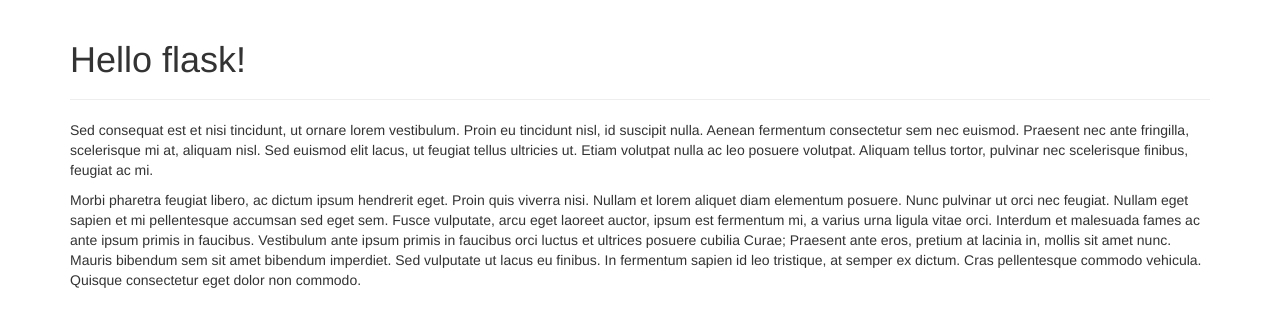
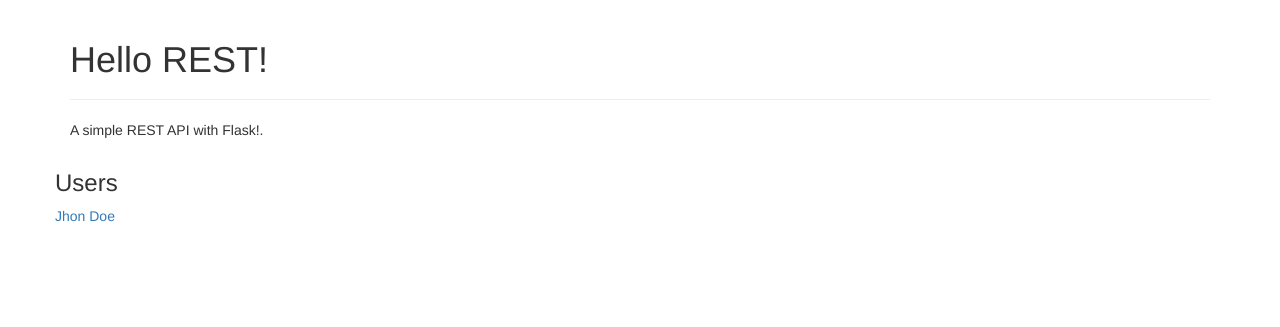
Before and after one commit to hexacta/hx-docker-circle, a Flask app: page / in a window 1280 px wide. Shown: the top 327 px of the page. Run offline with Flask 2, Linux system fonts and the light colour scheme; some libraries are stand-ins or nearby versions.

Commit message:
add json response

```diff
--- a/app/hello/__init__.py
+++ b/app/hello/__init__.py
@@ -1,5 +1,6 @@
 from flask import render_template
 from flask import Flask
+from flask import jsonify
 
 app = Flask(__name__)
 
@@ -7,9 +8,14 @@ app = Flask(__name__)
 def hello():
     return render_template('hello.html')
 
-@app.route('/test')
-def test():
-    return 'this is a test'
+@app.route('/v1/user/<int:user_id>')
+def user(user_id):
+    return jsonify({
+        'id': user_id,
+        'name': 'Jhon Doe',
+        'email': 'jhon.doe@nowhere.com',
+        'last_login': '2017-01-01 12:00:00'
+    })
 
 if __name__ == '__main__':
     app.run(host='0.0.0.0')
--- a/app/hello/templates/hello.html
+++ b/app/hello/templates/hello.html
@@ -10,10 +10,13 @@
 <body>
   <div class="container">
     <div class="page-header">
-      <h1>Hello flask!</h1>
+      <h1>Hello REST!</h1>
     </div>
-    <p>Sed consequat est et nisi tincidunt, ut ornare lorem vestibulum. Proin eu tincidunt nisl, id suscipit nulla. Aenean fermentum consectetur sem nec euismod. Praesent nec ante fringilla, scelerisque mi at, aliquam nisl. Sed euismod elit lacus, ut feugiat tellus ultricies ut. Etiam volutpat nulla ac leo posuere volutpat. Aliquam tellus tortor, pulvinar nec scelerisque finibus, feugiat ac mi.</p>
-    <p>Morbi pharetra feugiat libero, ac dictum ipsum hendrerit eget. Proin quis viverra nisi. Nullam et lorem aliquet diam elementum posuere. Nunc pulvinar ut orci nec feugiat. Nullam eget sapien et mi pellentesque accumsan sed eget sem. Fusce vulputate, arcu eget laoreet auctor, ipsum est fermentum mi, a varius urna ligula vitae orci. Interdum et malesuada fames ac ante ipsum primis in faucibus. Vestibulum ante ipsum primis in faucibus orci luctus et ultrices posuere cubilia Curae; Praesent ante eros, pretium at lacinia in, mollis sit amet nunc. Mauris bibendum sem sit amet bibendum imperdiet. Sed vulputate ut lacus eu finibus. In fermentum sapien id leo tristique, at semper ex dictum. Cras pellentesque commodo vehicula. Quisque consectetur eget dolor non commodo.</p>
+    <p>A simple REST API with Flask!.</p>
+    <div class="row">
+      <h3>Users</h3>
+      <a href="/v1/user/1" target="_blank">Jhon Doe</a>
+    </div>
   </div>
 </body>
 </html>
```
